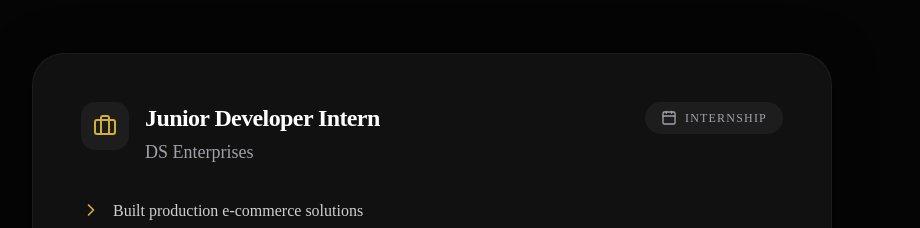
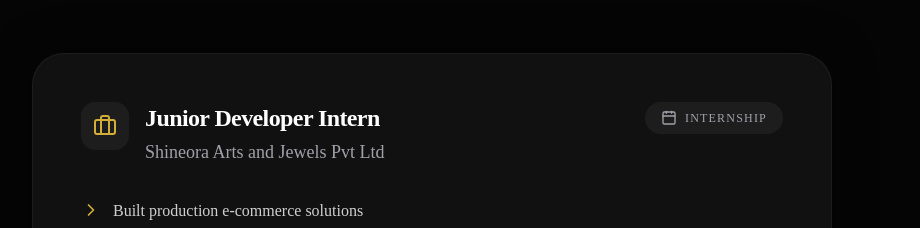
Before and after one commit to SV-DEV-AI/porfo-io-remodel, a Next.js app: page / in a window 1280 px wide. Shown: the part 1080-1308 px from the top of the page, without its empty margins (208-1128 px from the left). Built offline with nearby package versions, Linux system fonts and the light colour scheme.

Commit message:
Update company name in Experience section

```diff
--- a/src/components/sections/Experience.tsx
+++ b/src/components/sections/Experience.tsx
@@ -31,7 +31,7 @@ export default function Experience() {
               </div>
               <div>
                 <h3 className="text-2xl font-semibold text-white tracking-tight mb-1">Junior Developer Intern</h3>
-                <h4 className="text-lg text-muted-foreground font-light">DS Enterprises</h4>
+                <h4 className="text-lg text-muted-foreground font-light">Shineora Arts and Jewels Pvt Ltd</h4>
               </div>
             </div>
 
```
